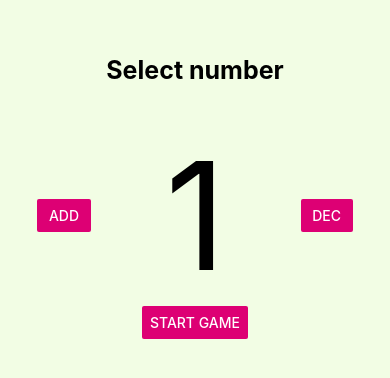
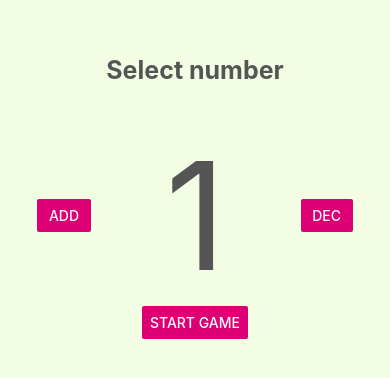
Before and after one commit to Khiladi2020/Nine-Tiles, a React Native app: screen / in a window 390 px wide. Shown: the part 210-588 px from the top of the page. Built offline with nearby package versions, Linux system fonts and the light colour scheme.

Commit message:
fixed issue text invisible due to contrast in dark mode

```diff
--- a/app/components/AppText.js
+++ b/app/components/AppText.js
@@ -8,6 +8,7 @@ const AppText = props => {
 const styles = StyleSheet.create({
   text: {
     fontSize: 18,
+    color:'#555555'
   },
 });
 
```
